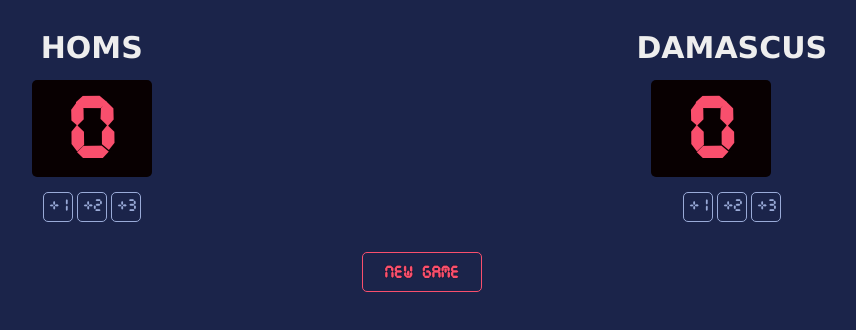
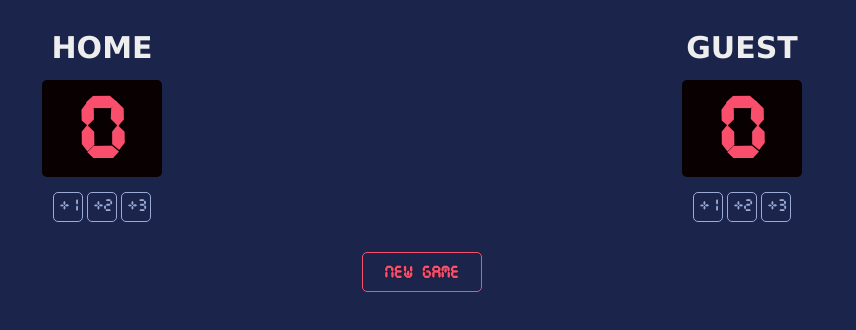
Before and after one commit to SinistralHand/BasketBall-score-counter-app, a plain HTML site: page index.html in a window 1280 px wide. Shown: the whole page, without its empty margins (218-1074 px from the left). Drawn offline with Linux system fonts and the light colour scheme.

Commit message:
HOME vs GUEST

```diff
--- a/index.html
+++ b/index.html
@@ -5,7 +5,7 @@
     <body>
         <div class="container">
             <div>
-                <h3>HOMS</h3>
+                <h3>HOME</h3>
                 <h1 id="home-score">0</h1>
                     <button onclick="home1()">+1</button>
                     <button onclick="home2()">+2</button>
@@ -13,7 +13,7 @@
             </div>
 
             <div>
-                <h3>DAMASCUS</h3>
+                <h3>GUEST</h3>
                 <h1 id="guest-score">0</h1>
                     <button onclick="guest1()">+1</button>
                     <button onclick="guest2()">+2</button>
```
